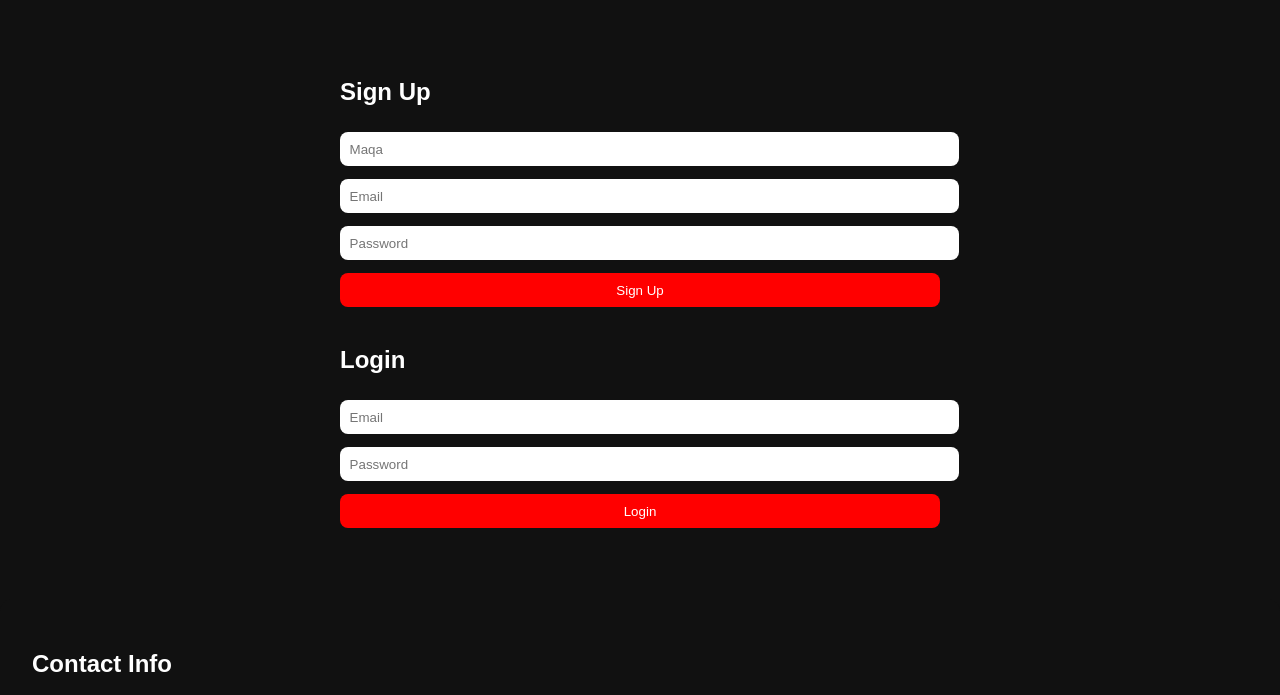
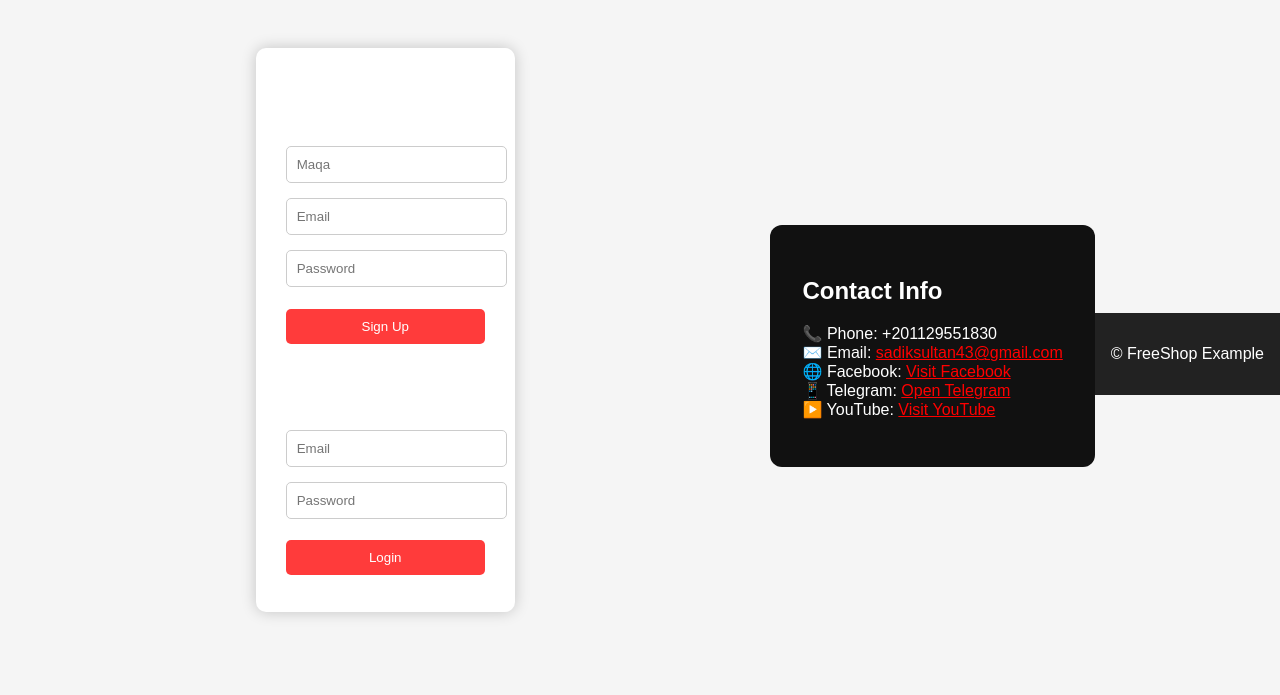
Before and after one commit to sadiksultan1/freeshop, a plain HTML site: page index.html in a window 1280 px wide. Shown: the part 70-765 px from the top of the page. Drawn offline with Linux system fonts and the light colour scheme.

Commit message:
Added new files and updates

```diff
--- a/css/style.css
+++ b/css/style.css
@@ -60,3 +60,36 @@ footer {
     padding:2rem 1rem;
     margin-top:3rem;
 }
+body {
+  font-family: Arial, sans-serif;
+  background: #f5f5f5;
+  display: flex;
+  justify-content: center;
+  align-items: center;
+  height: 100vh;
+}
+.container {
+  background: white;
+  padding: 30px;
+  border-radius: 10px;
+  box-shadow: 0 0 15px rgba(0,0,0,0.2);
+}
+input, textarea {
+  display: block;
+  width: 100%;
+  margin-bottom: 15px;
+  padding: 10px;
+  border-radius: 5px;
+  border: 1px solid #ccc;
+}
+button {
+  padding: 10px 20px;
+  background: #ff3b3b;
+  color: white;
+  border: none;
+  border-radius: 5px;
+  cursor: pointer;
+}
+button:hover {
+  background: #e63232;
+}
```
Also changed, not shown: js/main.js (added, +25 -0 lines).
